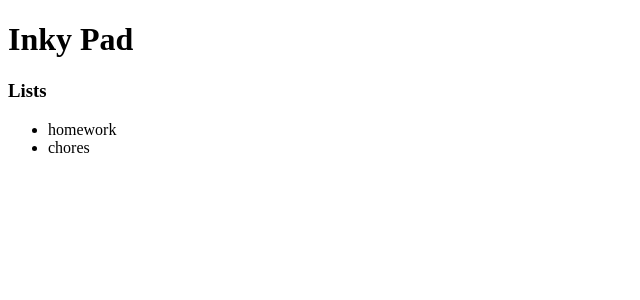
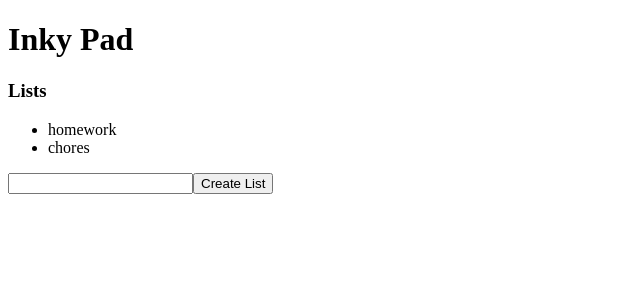
Before and after one commit to Zhusufeng/inky-pad, a React app: page / in a window 1280 px wide. Shown: the top 300 px of the page, without its empty margins (0-640 px from the left). Built offline with nearby package versions, Linux system fonts and the light colour scheme; the HTML template or start-up script is replaced by a standard one.

Commit message:
Add input & create button to ListMenu

```diff
--- a/src/ListMenu.jsx
+++ b/src/ListMenu.jsx
@@ -11,6 +11,10 @@ const ListMenu = ({lists}) => (
         })
       }
     </ul>
+    <input onClick=""/>
+    <button>
+      Create List
+    </button>
   </div>
 
 );
```
